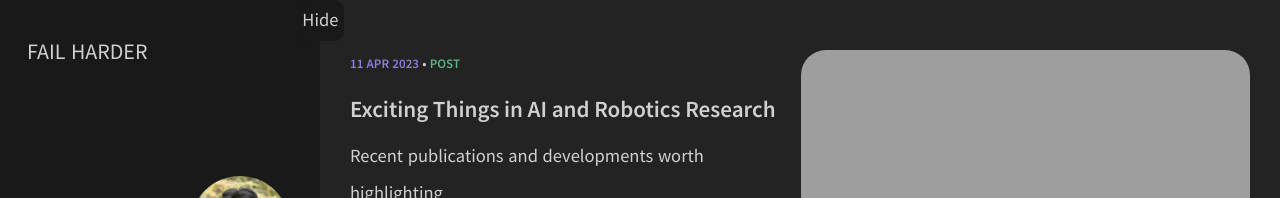
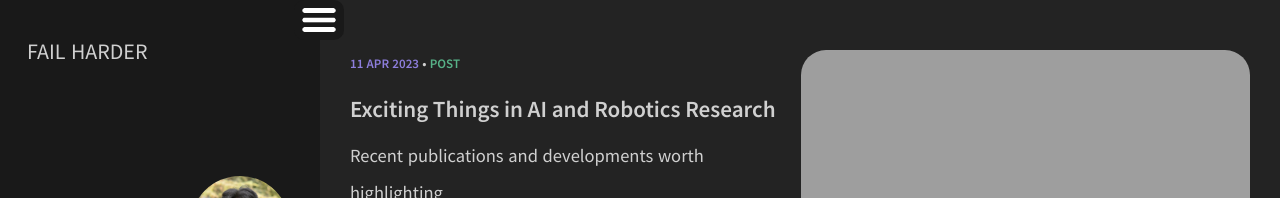
Before and after one commit to uynitsuj/uynitsuj.github.io, a Jekyll site: the page built from index.html, in a window 1280 px wide. Shown: the top 198 px of the page. Built offline with Jekyll 4.4.1, drawn with Linux system fonts in a browser that asks for light colours.

Commit message:
menu icon

```diff
--- a/_layouts/default.html
+++ b/_layouts/default.html
@@ -59,7 +59,7 @@
 
 <body style="background-color: #232323;">
   <div id="sidebar-toggle-wrapper">
-    <button id="sidebar-toggle">Hide</button>
+    <button id="sidebar-toggle"><img src="{{ site.url }}/images/menu.png" alt="buttonpng" /></button>
   </div>
   <div class="row">
     <div class="col s12 m3" id="sidebar-wrapper">
@@ -90,13 +90,11 @@
         sidebarToggleWrapper.style.cssText = "left: 22.5%;"
         postListingWrapper.classList.remove("full-width");
         postListingWrapper.style.cssText = "width: 75%;"
-        sidebarToggle.textContent = "Hide";
       } else {
         sidebarWrapper.style.display = "none";
         sidebarToggleWrapper.style.cssText = "left: 23%;"
         postListingWrapper.classList.add("full-width");
         postListingWrapper.style.cssText = "width: 100%;"
-        sidebarToggle.textContent = "Show";
       }
     });
   </script>
```
Also changed, not shown: images/menu.png (added).
